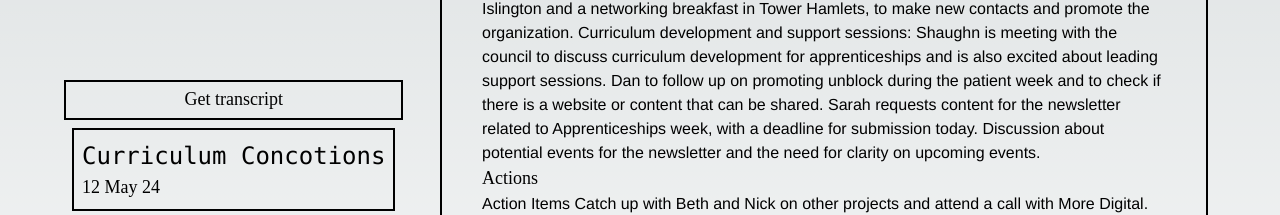
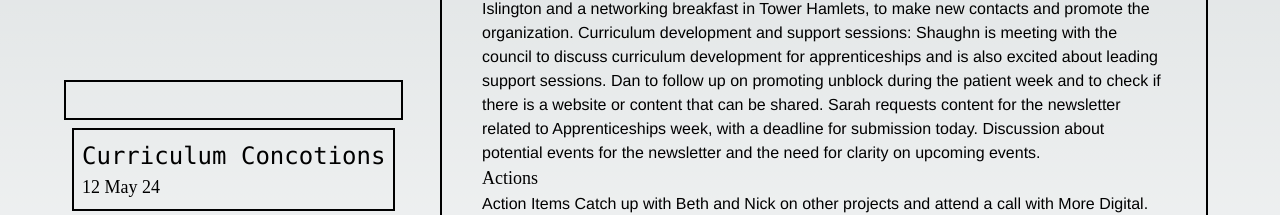
Before and after one commit to eliazzo/facTrack, a Next.js app: page / in a window 1280 px wide. Shown: the part 323-538 px from the top of the page. Built offline with nearby package versions, Linux system fonts and the light colour scheme.

Commit message:
update Button component with props

```diff
--- /dev/null
+++ b/app/components/Button.tsx
@@ -0,0 +1,17 @@
+"use client"
+
+type ButtonProps = {
+  text: string
+  handleClick: () => void
+}
+
+export const Button: React.FC<ButtonProps> = ({ text, handleClick }) => {
+  return (
+    <button
+      className="border-solid border-2 border-black h-10 px-4"
+      onClick={handleClick}
+    >
+      <h2>{text}</h2>
+    </button>
+  )
+}
--- a/app/components/getTranscriptButton.tsx
+++ /dev/null
@@ -1,9 +0,0 @@
-"use client"
-
-export const GetTranscriptButton: React.FC = (/* meeting card data */) => {
-  return (
-    <button className="border-solid border-2 border-black h-10">
-      <h2>Get transcript</h2>
-    </button>
-  )
-}
--- a/app/page.tsx
+++ b/app/page.tsx
@@ -1,4 +1,4 @@
-import { GetTranscriptButton } from "./components/getTranscriptButton"
+import { Button } from "./components/Button"
 
 const { TranscriptCard } = require("./components/TranscriptCard")
 const { SelectedTranscript } = require("./components/SelectedTranscript")
@@ -7,7 +7,12 @@ export default function Home() {
   return (
     <main className="flex min-h-screen flex-row items-center justify-between p-16">
       <div className="flex flex-col">
-        <GetTranscriptButton />
+        <Button
+          text={""}
+          handleClick={function (): void {
+            throw new Error("Function not implemented.")
+          }}
+        />
         <TranscriptCard />
       </div>
       <SelectedTranscript />
```
